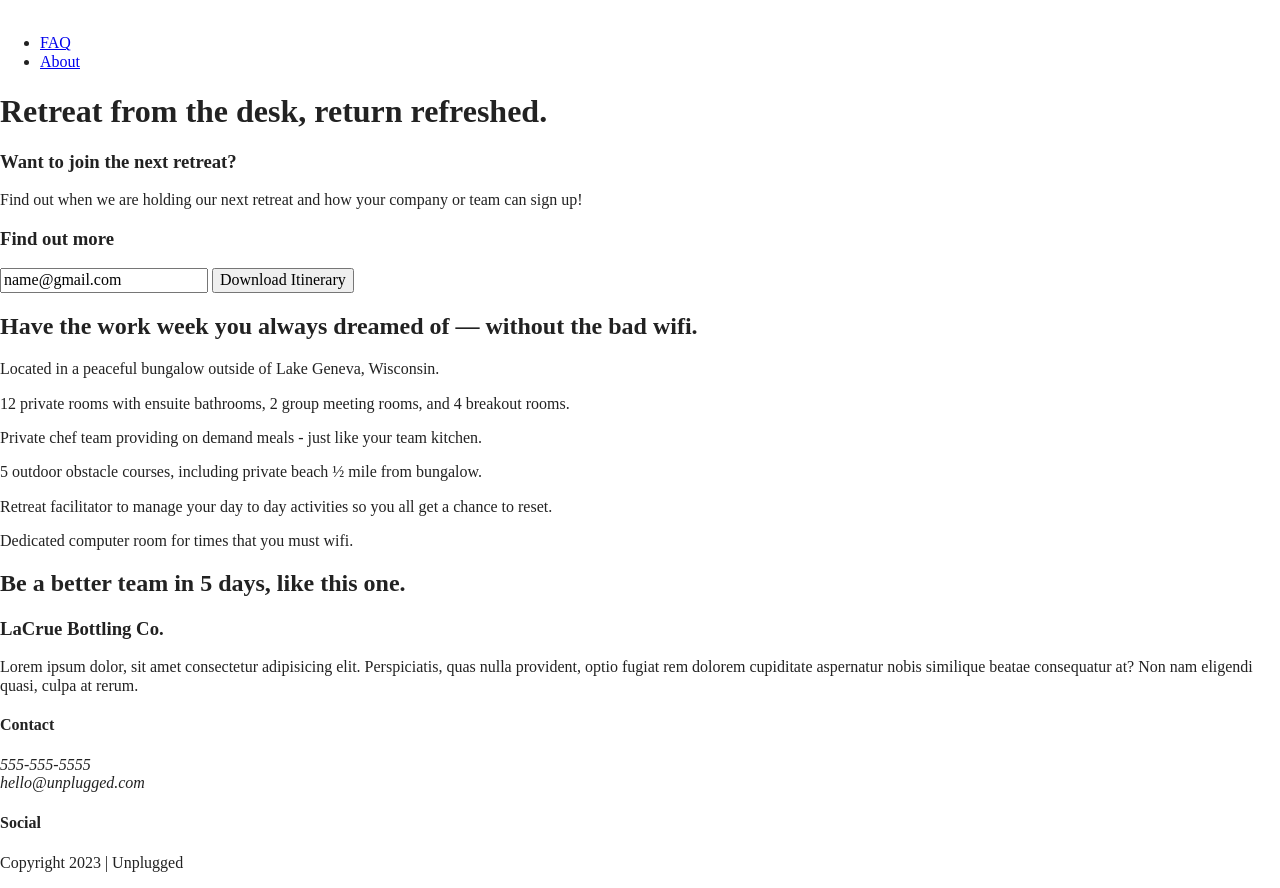
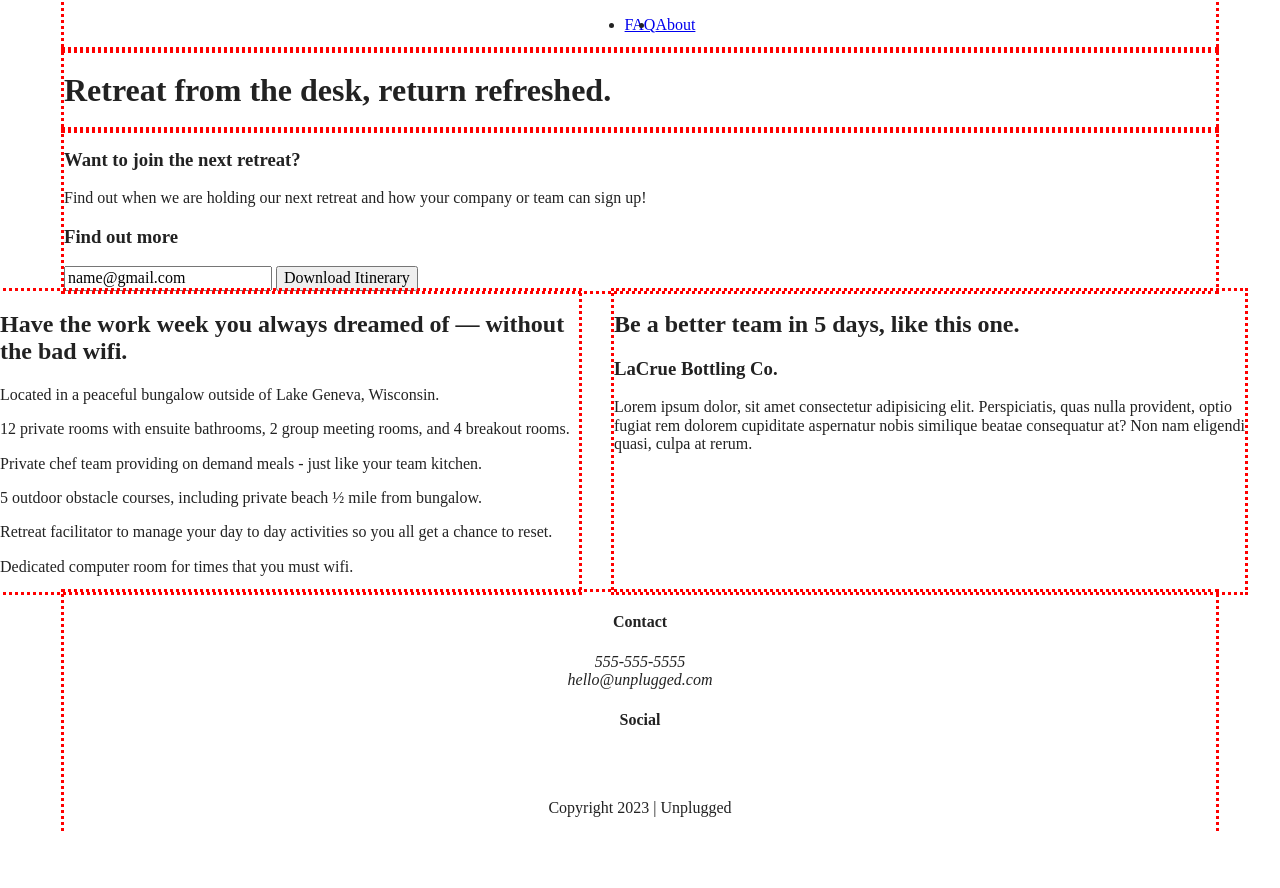
Before and after one commit to RodArevalo/unplugged-project, a website built with Parcel: page index.html in a window 1280 px wide. After the commit the page ends 833 px from the top, so only its background shows below. Built offline with nearby package versions, Linux system fonts and the light colour scheme.

Commit message:
Added content to main.css

```diff
--- a/css/main.css
+++ b/css/main.css
@@ -86,6 +86,129 @@ textarea {
 /* ==========================================================================
    Author's custom styles
    ========================================================================== */
+
+.content-wrapper{
+  outline: 3px dotted red;
+  width: 90%;
+}
+
+/*  Base Header - Footer Styles  */
+
+header {
+  display: flex;
+  justify-content: center;
+}
+
+header .content-wrapper {
+  display: flex;
+  justify-content: center;
+  align-items: center;
+  flex-flow: row wrap;
+}
+
+header nav ul {
+  display: flex;
+  justify-content: space-around;
+}
+
+footer {
+  display: flex;
+  flex-direction: column;
+  align-items: center;
+  text-align: center;
+}
+
+footer .social-icons {
+  display: flex;
+  justify-content: space-around;
+  align-items: center;
+}
+
+footer .social-icons p {
+  display: flex;
+  justify-content: center;
+  align-items: center;
+}
+
+
+/* -------------------- Mobile Styles - Homepage -------------------- */
+
+/* Hero Area */
+
+.hero-area {
+  display: flex;
+  justify-content: center;
+}
+
+/* Aside */
+
+aside {
+  display: flex;
+  justify-content: center;
+}
+
+/* Features */
+
+.features {
+  display: flex;
+  justify-content: center;
+}
+
+.features .features-items {
+  display: flex;
+  justify-content: center;
+  align-items: flex-start;
+  flex-flow: row wrap;
+}
+
+/* Reviews */
+
+.reviews {
+  display: flex;
+  justify-content: center;
+}
+
+/* ==========================================================================
+   About Page
+   ========================================================================== */
+
+.mission {
+  display: flex;
+  justify-content: center;
+}
+
+.contact-section {
+  display: flex;
+  justify-content: center;
+}
+
+/* ==========================================================================
+   FAQ Page
+   ========================================================================== */
+
+.faq {
+  display: flex;
+  justify-content: center;
+}
+
+.faq .content-wrapper {
+  display: flex;
+  justify-content: center;
+  align-items: flex-start;
+  flex-flow: row wrap;
+}
+
+
+
+
+
+
+
+
+
+
+
+
 
 /* ==========================================================================
    Helper classes
```
